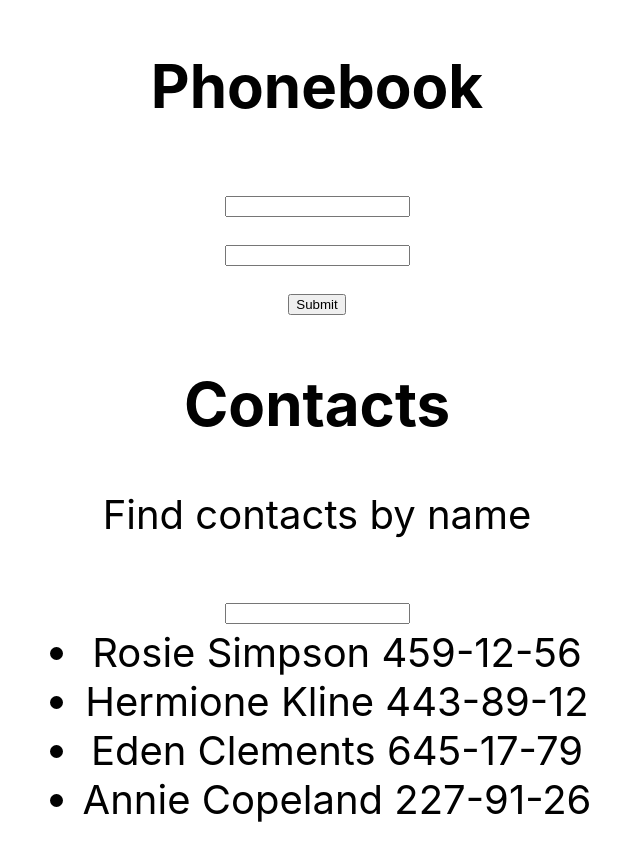
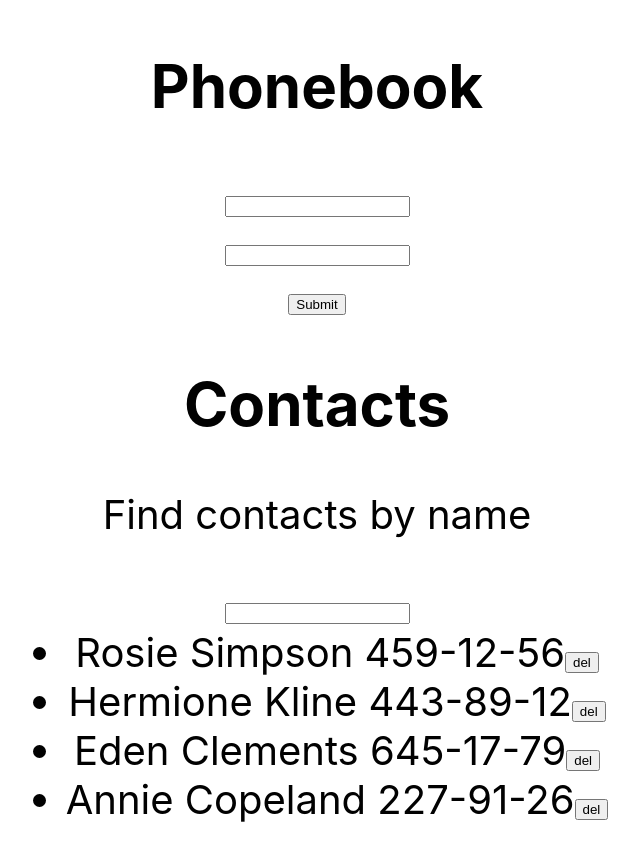
Before and after one commit to KashyretsIvanna/goit-react-hw-02-phonebook, a React (Create React App) app: page / in a window 1280 px wide. Shown: the whole page, without its empty margins (323-963 px from the left). Built offline with nearby package versions, Linux system fonts and the light colour scheme.

Commit message:
added delete buttons

```diff
--- a/src/components/App.jsx
+++ b/src/components/App.jsx
@@ -39,6 +39,12 @@ class App extends Component{
     this.setState({filter:e.target.value})
   }
 
+  handleDelete=(itemId)=>{
+    ;
+    this.setState(prev=>({contacts:prev.contacts.filter((el)=>el.id!==itemId)}))
+
+  }
+
   render(){
     const {contacts,filter}=this.state;
     return (
@@ -54,7 +60,7 @@ class App extends Component{
         <Form state={this.state} onSubmit={this.handleSubmit}/>
         <h2>Contacts</h2>
         <Filter onFilter={this.handleChange} filter={this.state.filter} />
-        <Contacts filter={filter} contacts={contacts} />
+        <Contacts onDelete={this.handleDelete} filter={filter} contacts={contacts} />
 
       </div>
     )
--- a/src/components/Contacts/contact.jsx
+++ b/src/components/Contacts/contact.jsx
@@ -1,9 +1,12 @@
 const { Component } = require("react");
 
 class Contact extends Component{
+
+
     render(){
+        const {id}=this.props.contact;
         return(
-            <li>{this.props.name+" "+this.props.number}</li>
+            <li>{this.props.name+" "+this.props.number}<button onClick={()=>{this.props.onDelete(id)}}>del</button></li>
         )
     }
 }
--- a/src/components/Contacts/index.jsx
+++ b/src/components/Contacts/index.jsx
@@ -16,9 +16,11 @@ class Contacts extends Component{
 
                     {contacts.filter(contact => contact.name.toLocaleLowerCase().includes(filter.toLocaleLowerCase())).map((contact) => {
                         return (<Contact
+                                    onDelete={this.props.onDelete}
                                     key={contact.id}
                                     number={contact.number}
-                                    name={contact.name}/>)
+                                    name={contact.name}
+                                    contact={contact}/>)
                     })}
 
                 </ul>
```
